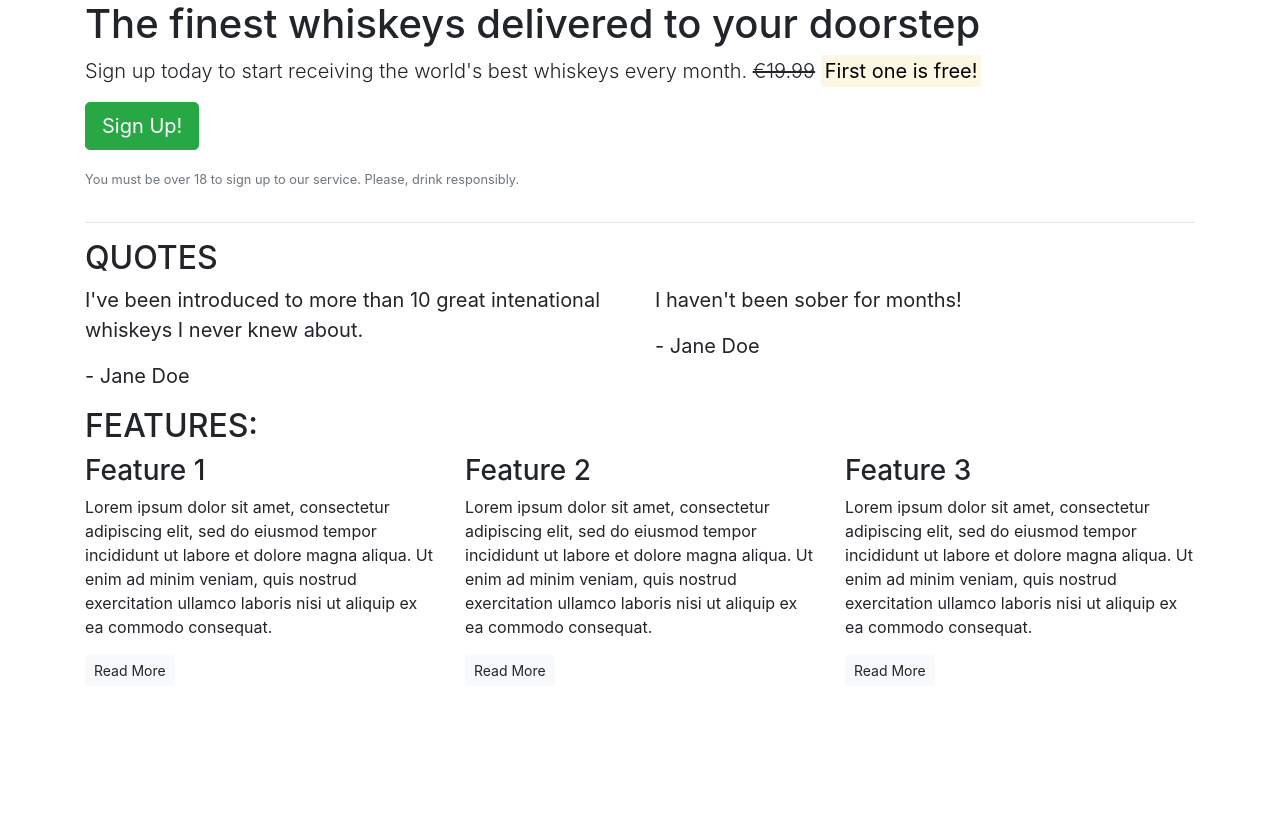
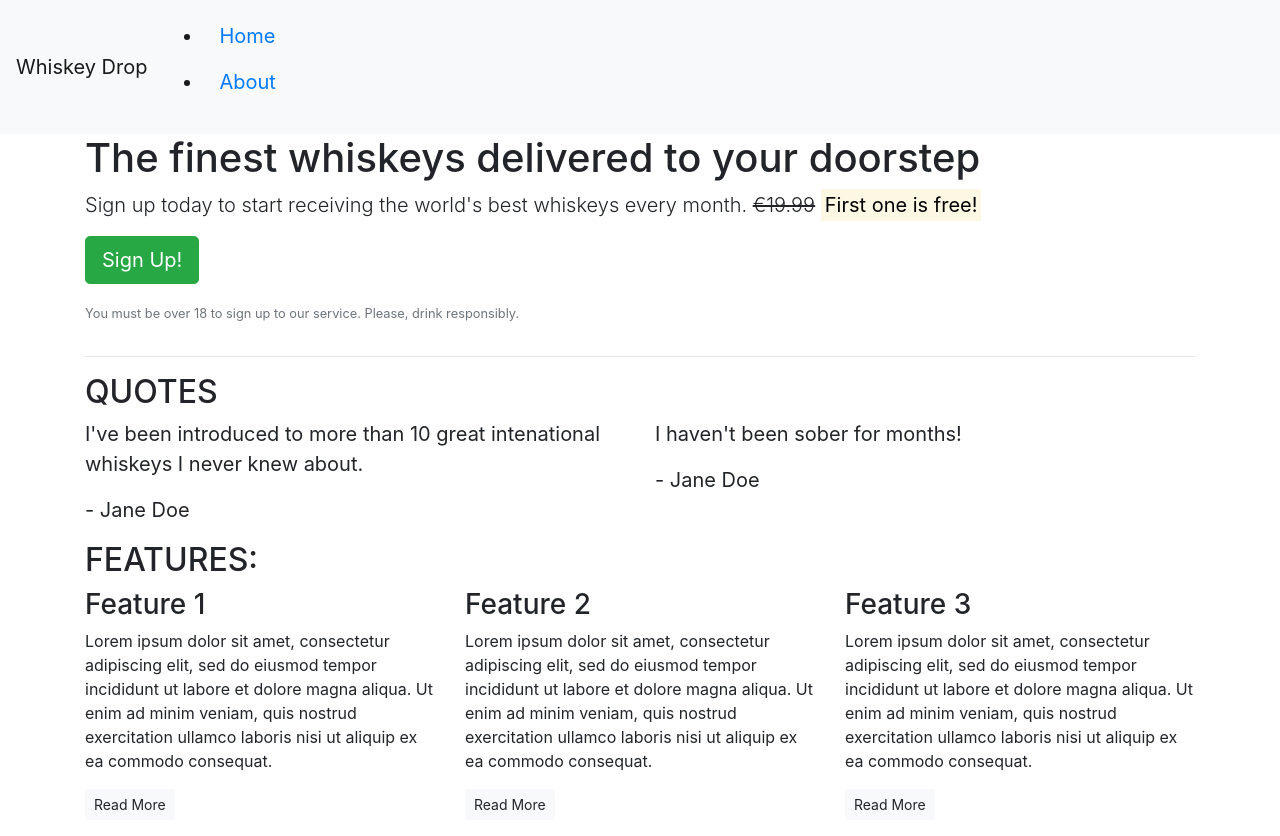
Before and after one commit to cormacmccarth/Whiskey-Drop, a plain HTML site: page index.html in a window 1280 px wide. Before the commit the page ends 800 px from the top, so only its background shows below. Drawn offline with nearby package versions, Linux system fonts and the light colour scheme.

Commit message:
add navbar

```diff
--- a/index.html
+++ b/index.html
@@ -8,6 +8,13 @@
 <script src="https://stackpath.bootstrapcdn.com/bootstrap/4.3.1/js/bootstrap.min.js" integrity="sha384-JjSmVgyd0p3pXB1rRibZUAYoIIy6OrQ6VrjIEaFf/nJGzIxFDsf4x0xIM+B07jRM" crossorigin="anonymous"></script>
 </head>
 <body>
+    <nav class="navbar navbar-light bg-light navbar-expand-sm">
+    <a href="/" class="navbar-brand">Whiskey Drop</a>
+    <ul class="navbar-brand mr-auto">
+    <li class="active nav-item mr-2"><a class="nav-link" href="/">Home</a></li>
+    <li class="nav-item mr-2"><a class="nav-link" href="/about">About</a></li>
+    </ul>
+    </nav>
     <article class="container">
         <!--Callout-->
     <div class="row">
```
